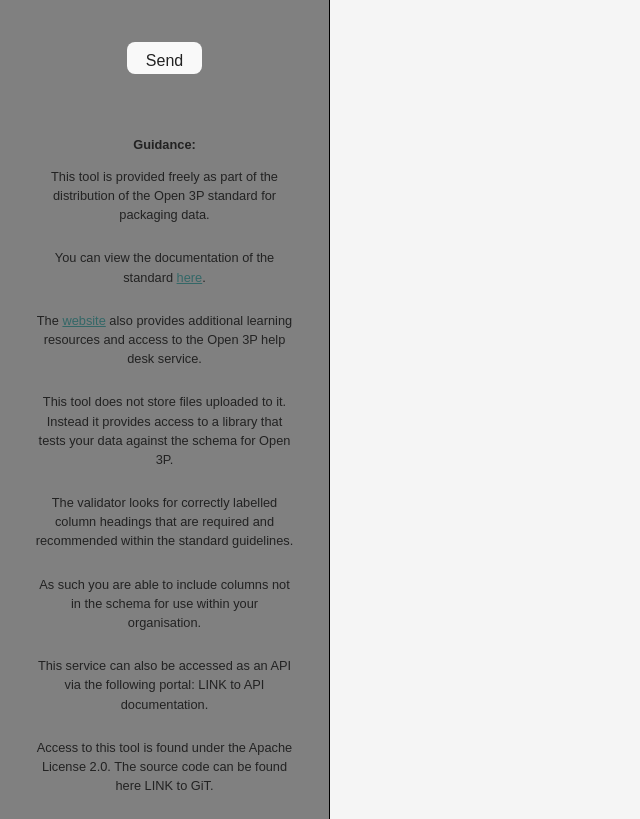
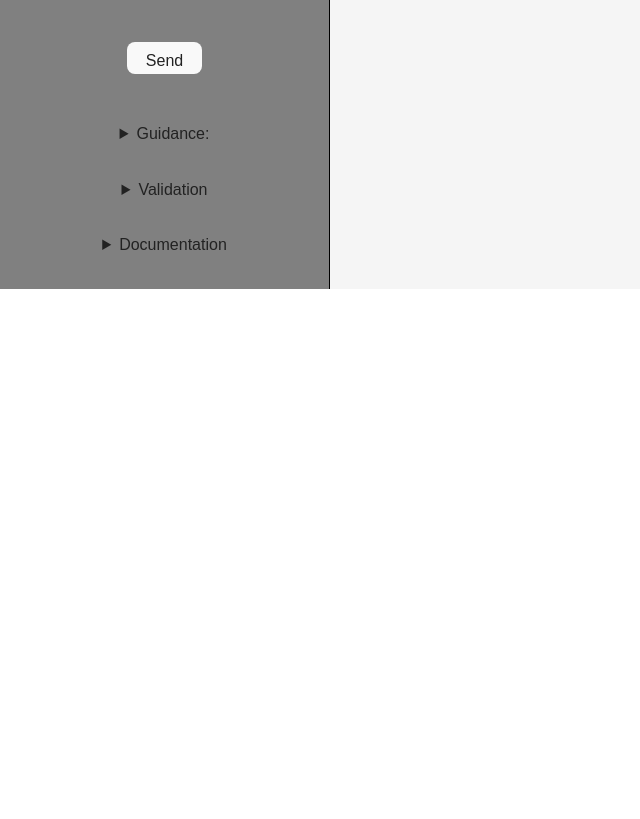
Before and after one commit to ecosystem2/FastSvelte3Pback, a Svelte app in the folder svelte-front/: page / in a window 1280 px wide. Shown: the part 680-1499 px from the top of the page, without its empty margins (0-640 px from the left). After the commit the page ends 969 px from the top, so only its background shows below. Built offline with nearby package versions, Linux system fonts and the light colour scheme.

Commit message:
Changed documentation to accordion

```diff
--- a/svelte-front/src/components/DataInput.svelte
+++ b/svelte-front/src/components/DataInput.svelte
@@ -128,48 +128,94 @@
     <button on:click={sendCSV}>Send</button>
     <br />
     <br />
-    <h3>Guidance:</h3>
+    <details>
+        <summary>Guidance:</summary>
         <p1>
-        This tool is provided freely as part of the distribution of the Open 3P
-        standard for packaging data.
+            This tool is provided freely as part of the distribution of the Open
+            3P standard for packaging data.
+        </p1>
+        <p1>
+            <br />
+            <br />You can view the documentation of the standard
+            <a href="https://standard.open3p.org/2.0/">here</a>.
         </p1>
         <br />
+        <br />
         <p1>
-        You can view the documentation of the standard <a
-            href="https://standard.open3p.org/2.0/">here</a
-        >.
+            The Open 3P <a href="https://www.open3p.org/">website</a> also provides
+            additional learning resources and access to the Open 3P help desk service.
+        </p1>
+    </details>
+    <details>
+        <summary>Validation</summary>
+        <p1>
+            This tool tests your data against the schema for Open 3P. It does
+            not store your data.
+        </p1>
+        <p1>
+            <br />
+            <br /> The validator looks for column headings that are required and
+            recommended within the standard. Please refer to the
+            <a
+                href="https://standard.open3p.org/2.0/3_Data_Specification/3_1_Base_Materials/"
+                >documentation</a
+            > for each schema to correctly label your columns.
         </p1>
         <br />
+        <br />
         <p1>
-        The <a href="https://www.open3p.org/">website</a> also provides additional
-        learning resources and access to the Open 3P help desk service.
+            You are able to include columns not in the schema e.g. for use
+            within your organisation. These will be ignored during validation.
         </p1>
         <br />
+        <br />
         <p1>
-        This tool does not store files uploaded to it. Instead it provides
-        access to a library that tests your data against the schema for Open 3P.
+            Results are delivered as JSON. "DataFrameSchema" errors indicate
+            columns required by Open3P.
         </p1>
         <br />
+        <br />
         <p1>
-        The validator looks for correctly labelled column headings that are
-        required and recommended within the standard guidelines.
+            "Column" errors indicate failures at a cell/value level. Column,
+            failure case and index keys will help you to debug the error.
         </p1>
         <br />
+        <br />
         <p1>
-        As such you are able to include columns not in the schema for use within
-        your organisation.
+            A summary copy of each row with one or more failures is identified
+            at the bottom of each error.
         </p1>
         <br />
+        <br />
+        <p1
+            >You are able to download a log of error reports. The validation API
+            can also be accessed via command line (see Documentation).
+        </p1>
+    </details>
+    <details>
+        <summary>Documentation</summary>
         <p1>
-        This service can also be accessed as an API via the following portal:
-        LINK to API documentation.
+            Validation results are delivered by the <a
+                href="https://pandera.readthedocs.io/en/stable/index.html"
+            >
+                Pandera
+            </a>library.
         </p1>
         <br />
+        <br />
         <p1>
-        Access to this tool is found under the Apache License 2.0. The source
-        code can be found here LINK to GiT.
+            This service can also be accessed as an API via the following
+            portal: LINK to API documentation.
         </p1>
         <br />
+        <br />
+        <p1>
+            Access to this tool is found under the Apache License 2.0. The
+            source code can be found here LINK to GiT.
+        </p1>
+        <br />
+        <br />
+    </details>
 </div>
 
 <style>
@@ -287,4 +333,21 @@
         border: #222222;
         font-family: Arial;
     }
+    details {
+        font-family: Arial;
+        color: #222222;
+        text-align: center;
+        padding-bottom: 4%;
+        width: 80%;
+    }
+    summary {
+        cursor: pointer;
+        height: 2em;
+        color: #222222;
+        padding-bottom: 4%;
+    }
+    details[open] > summary {
+        color: #222222;
+        padding-bottom: 4%;
+    }
 </style>
```
Lines whose indentation alone changed are shown as unchanged.
